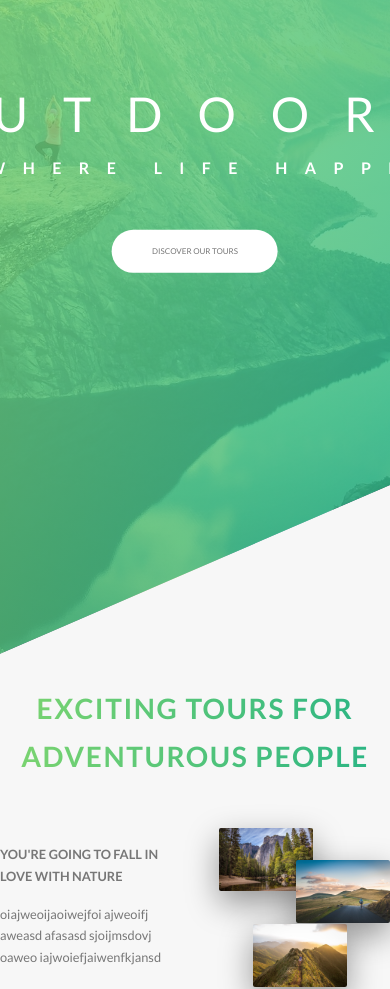
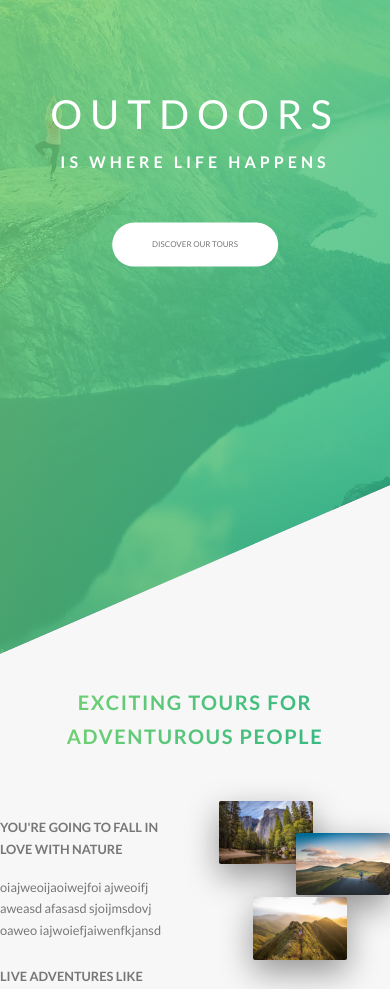
Before and after one commit to kcodegit/scss-playground, a website: page index.html in a window 390 px wide. Shown: the part 148-1137 px from the top of the page. Drawn offline with nearby package versions, Linux system fonts and the light colour scheme; files that its build step writes are made by us from their sources.

Commit message:
Add media queries for typography

```diff
--- a/sass/base/_typography.scss
+++ b/sass/base/_typography.scss
@@ -18,6 +18,11 @@ body {
     letter-spacing: 35px;
 
     animation: moveInFromLeft 1s ease-out;
+
+    @include media(phone) {
+      letter-spacing: 1rem;
+      font-size: 5rem;
+    }
   }
 
   &--sub {
@@ -27,6 +32,10 @@ body {
     letter-spacing: 17.4px;
 
     animation: moveInFromRight 1s ease-out;
+
+    @include media(phone) {
+      letter-spacing: 0.5rem;
+    }
   }
 }
 
@@ -40,6 +49,14 @@ body {
   color: transparent;
   letter-spacing: 0.2rem;
   transition: all 0.2s;
+
+  @include media(tab-port) {
+    font-size: 3rem;
+  }
+
+  @include media(phone) {
+    font-size: 2.5rem;
+  }
 
   &:hover {
     transform: skewY(2deg) skewX(15deg) scale(1.1);
```
